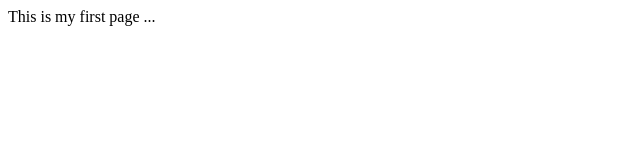
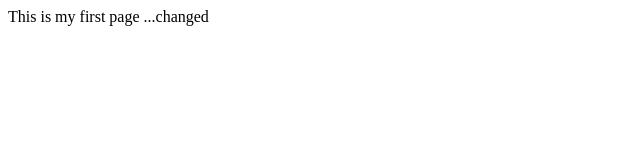
Before and after one commit to nitins0202/MyFirstGitRep, a plain HTML site: page index.html in a window 1280 px wide. Shown: the full height of the page, 0-640 px from the left. Drawn offline with Linux system fonts and the light colour scheme.

Commit message:
modified

```diff
--- a/index.html
+++ b/index.html
@@ -1,6 +1,6 @@
 <html>
 <head><title></title></head>
 <body>
-This is my first page ...
+This is my first page ...changed
 </body>
 </html>
```
